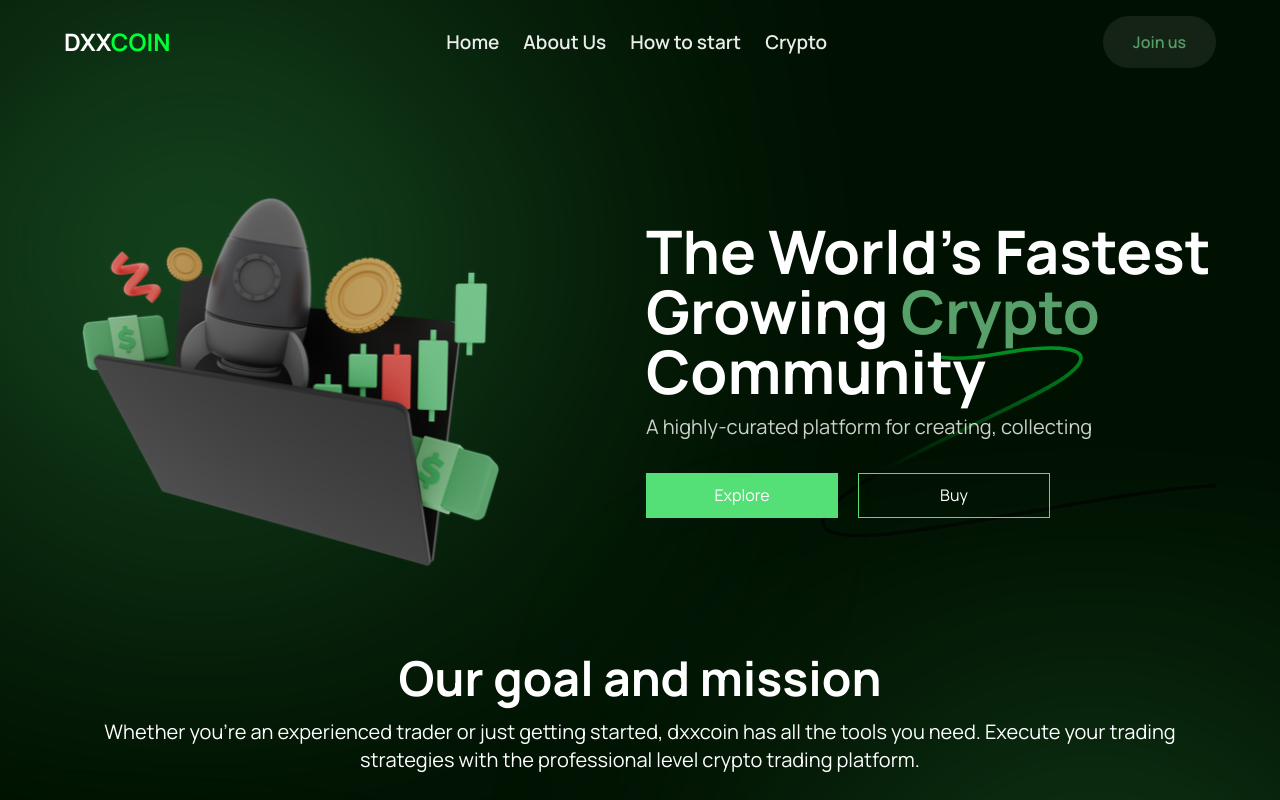
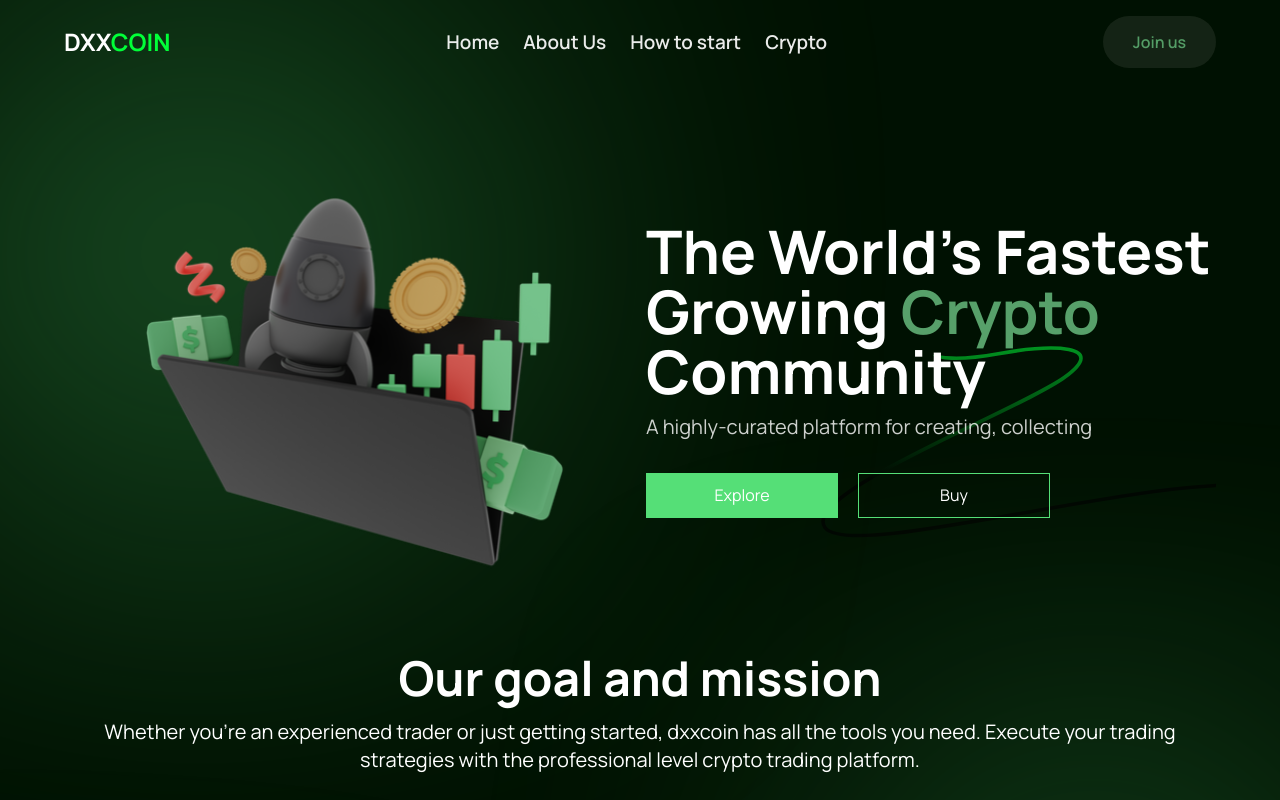
Before and after one commit to gift56/DxxCoin, a React (Vite) app: page / in a window 1280 px wide. Shown: the top 800 px of the page. Built offline with nearby package versions, Linux system fonts and the light colour scheme.

Commit message:
adding animations

```diff
--- a/src/components/Hero.jsx
+++ b/src/components/Hero.jsx
@@ -1,17 +1,24 @@
 import React from "react";
 import HeroImg from "../assets/heroImg.svg";
 import heroIcon from "../assets/heroIcon.svg";
+import { motion } from "framer-motion";
 
 const Hero = () => {
+  const transition = { type: "spring", duration: 2 };
   return (
     <section id="home" className="relative">
       <div className="hidden md:flex bg-[#55DF77] w-[400px] h-[300px] rounded-[50%] blur-[200px] absolute z-[-2]"></div>
       <div className="container">
         <div className="flex md:flex-row flex-col-reverse md:justify-between justify-center items-center w-full gap-3 md:overflow-hidden mt-5">
           <div className="flex-1">
-            <div className="xl:w-[459px] xl:h-[530px] w-[100%]">
+            <motion.div
+              initial={{ x: 0 }}
+              whileInView={{ x: "4rem" }}
+              transition={transition}
+              className="xl:w-[459px] xl:h-[530px] w-[100%]"
+            >
               <img src={HeroImg} alt="hero image" className="w-full h-full" />
-            </div>
+            </motion.div>
           </div>
           <div className="flex-1 flex items-start justify-start flex-col gap-3 relative">
             <h1 className="text-white text-3xl lg:text-4xl xl:text-6xl leading-[110%] font-bold">
```
